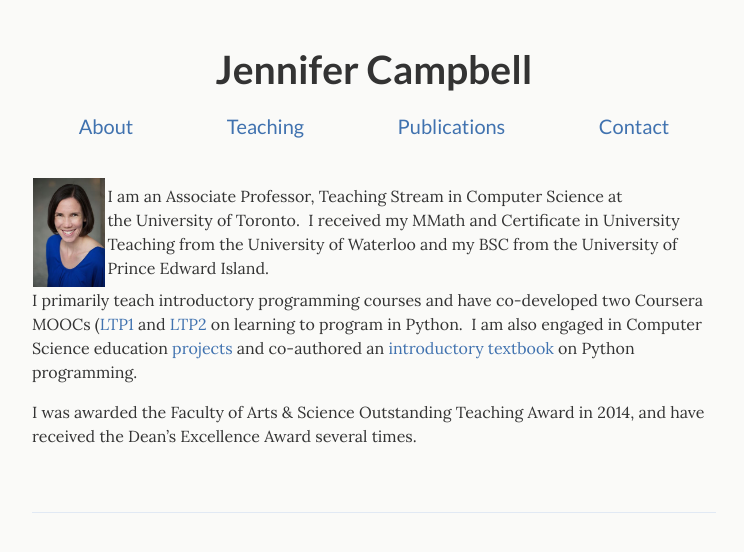
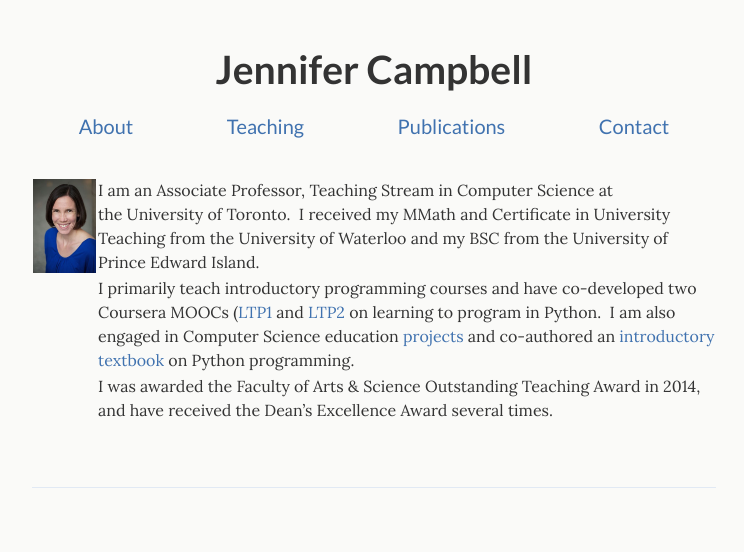
Before and after one commit to jencampbell/jencampbell.github.io, a Jekyll site: the page built from index.md, in a window 1280 px wide. Shown: the top 552 px of the page, without its empty margins (266-1010 px from the left). Built offline with Jekyll 4.4.1, drawn with Linux system fonts in a browser that asks for light colours.

Commit message:
making first column wider

```diff
--- a/index.md
+++ b/index.md
@@ -4,9 +4,7 @@
 ---
 
 
-|:--------------------------|:---------------------------------------------|
-| ![jen](assets/img/jen.jpg)       | I am an Associate Professor, Teaching Stream in Computer Science at the University of Toronto.  I received my MMath and Certificate in University Teaching from the University of Waterloo and my BSC from the University of Prince Edward Island.
-
-I primarily teach introductory programming courses and have co-developed two Coursera MOOCs ([LTP1](https://www.coursera.org/course/programming1){:target="_blank"} and [LTP2](https://www.coursera.org/course/programming2){:target="_blank"} on learning to program in Python.  I am also engaged in Computer Science education [projects](/publications) and co-authored an [introductory textbook](https://pragprog.com/book/gwpy2/practical-programming){:target="_blank"} on Python programming.
-
-I was awarded the Faculty of Arts &amp; Science Outstanding Teaching Award in 2014, and have received the Dean's Excellence Award several times.
+||:-------------------------------------------|:---------------------------------------------|
+| ![jen](../assets/img/jen.jpg)       | I am an Associate Professor, Teaching Stream in Computer Science at the University of Toronto.  I received my MMath and Certificate in University Teaching from the University of Waterloo and my BSC from the University of Prince Edward Island.
+||I primarily teach introductory programming courses and have co-developed two Coursera MOOCs ([LTP1](https://www.coursera.org/course/programming1){:target="_blank"} and [LTP2](https://www.coursera.org/course/programming2){:target="_blank"} on learning to program in Python.  I am also engaged in Computer Science education [projects](/publications) and co-authored an [introductory textbook](https://pragprog.com/book/gwpy2/practical-programming){:target="_blank"} on Python programming.|
+||I was awarded the Faculty of Arts &amp; Science Outstanding Teaching Award in 2014, and have received the Dean's Excellence Award several times.|
```
Also changed, not shown: _pages/about.md (+1 -1 lines).
